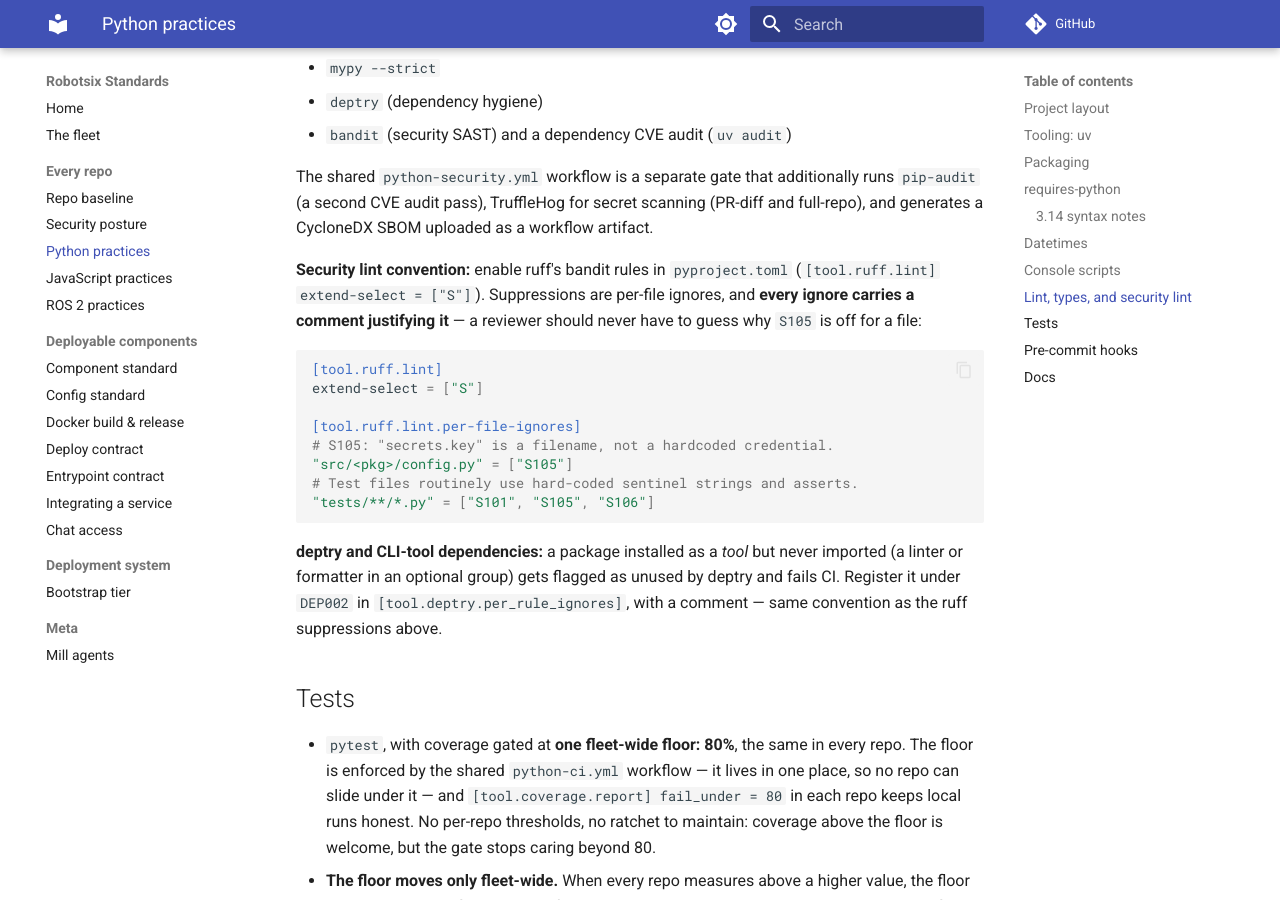
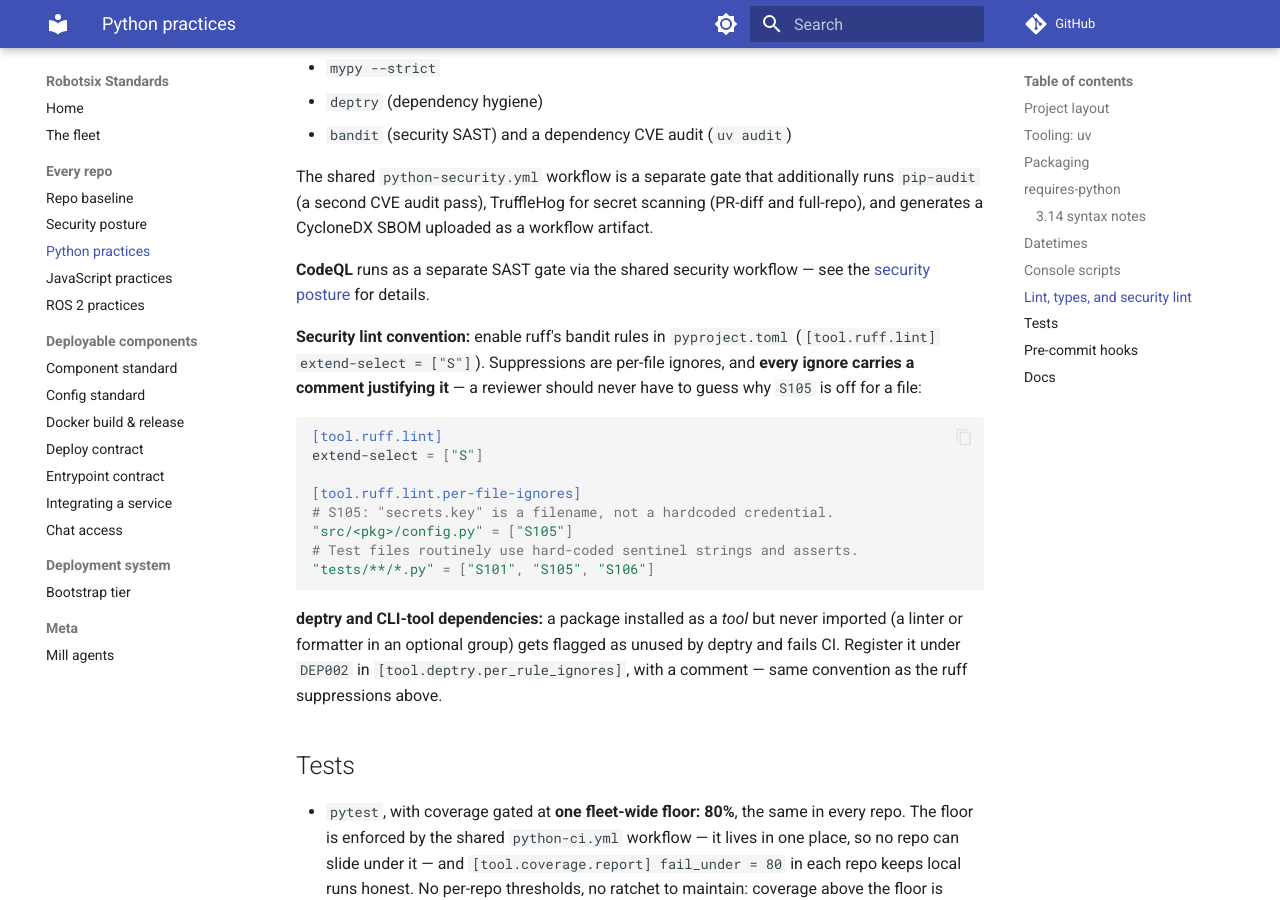
Before and after one commit to damien-robotsix/robotsix-standards, an MkDocs documentation site: the page built from docs/python.md, in a window 1280 px wide and 900 px high, scrolled down 2623 px. Built offline with MkDocs 1.6.1 and Material for MkDocs 9.7.7, drawn with Linux system fonts in a browser that asks for light colours; comment, search, counter and statistics services are not loaded.

Commit message:
mill: python.md: reference CodeQL as a required security gate (20260718T000301Z-python-md-reference-codeql-as-a-required-8501) (#51)
Co-authored-by: robotsix-mill <mill@robotsix.local>

```diff
--- a/docs/python.md
+++ b/docs/python.md
@@ -114,6 +114,9 @@ runs `pip-audit` (a second CVE audit pass), TruffleHog for secret scanning
 (PR-diff and full-repo), and generates a CycloneDX SBOM uploaded as a workflow
 artifact.
 
+**CodeQL** runs as a separate SAST gate via the shared security workflow —
+see the [security posture](security-posture.md#1-sast-codeql) for details.
+
 **Security lint convention:** enable ruff's bandit rules in `pyproject.toml`
 (`[tool.ruff.lint] extend-select = ["S"]`). Suppressions are per-file ignores,
 and **every ignore carries a comment justifying it** — a reviewer should never
```
Also changed, not shown: CHANGELOG.md (+1 -0 lines), changelog.d/20260718T000301Z-python-md-reference-codeql-as-a-required-8501.misc.md (added, +1 -0 lines).
